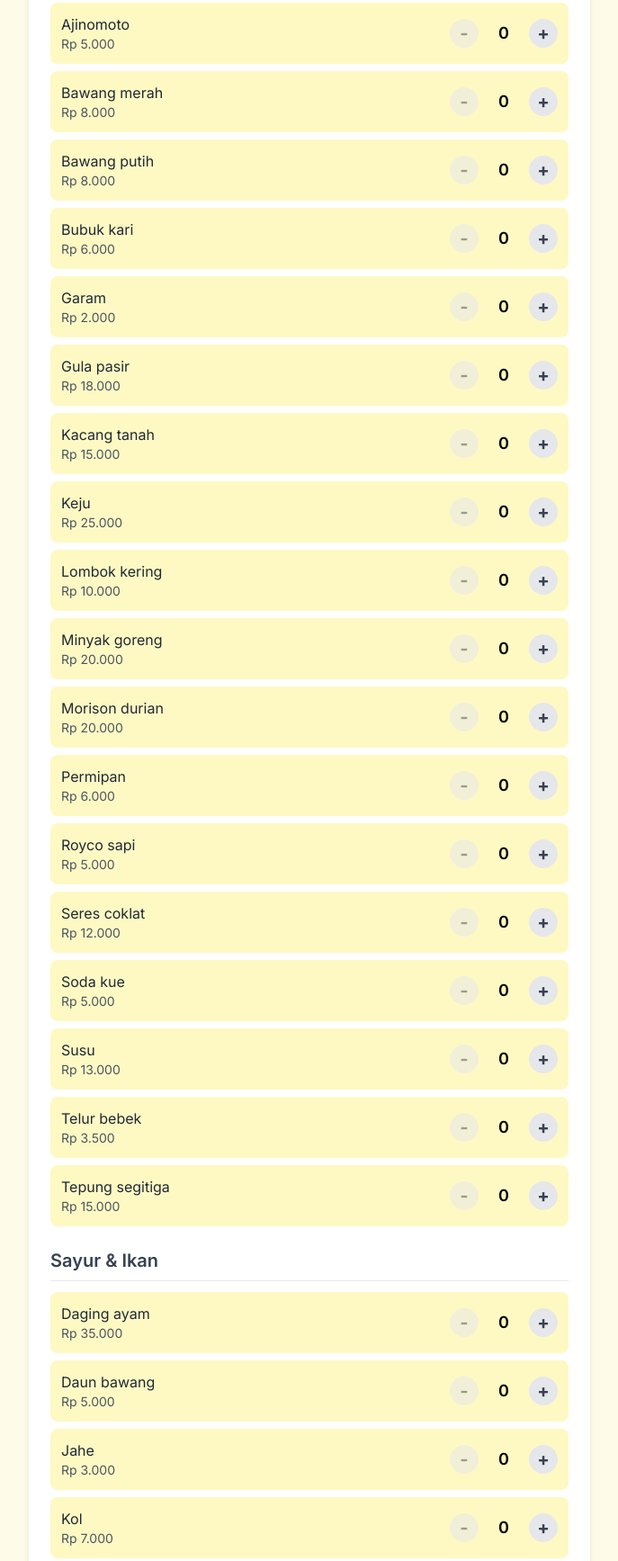
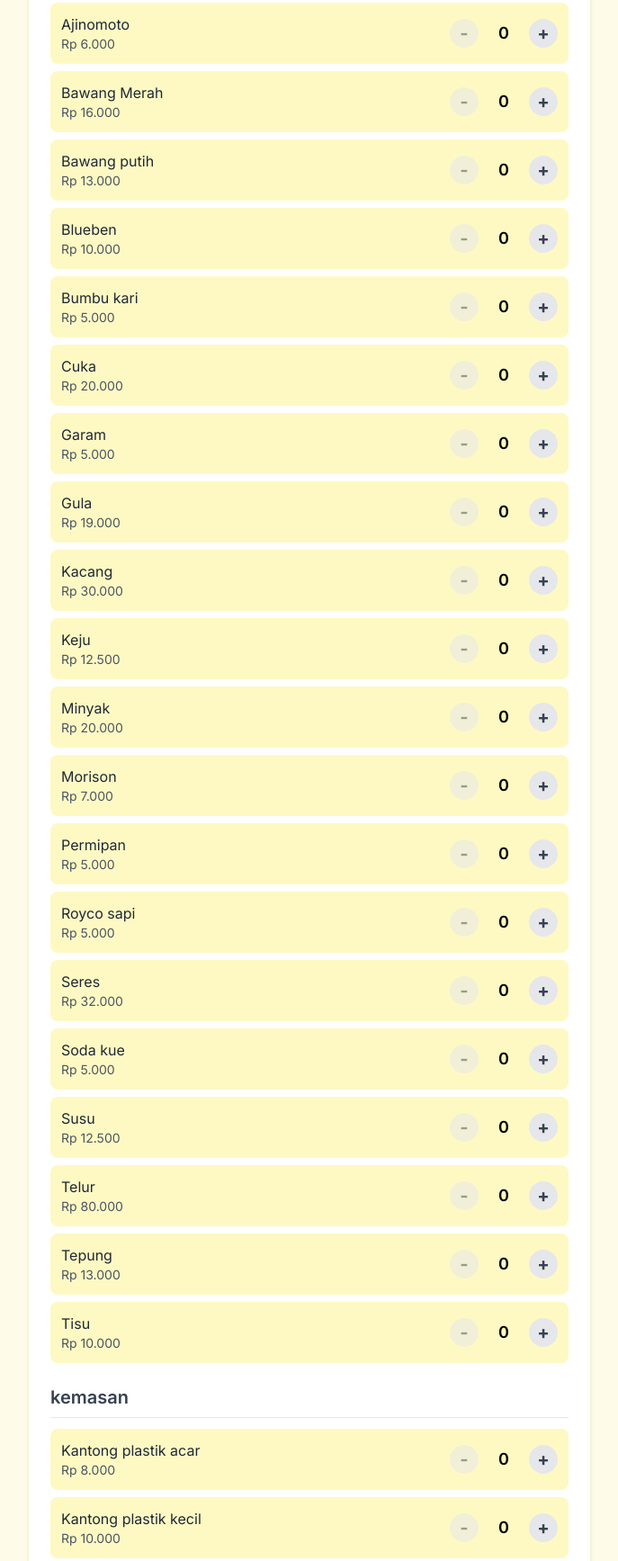
Before and after one commit to sheiloman/belanja, a plain HTML site: page index.html in a window 1280 px wide. Shown: the part 182-1917 px from the top of the page at 90% size, without its empty margins (296-983 px from the left). Drawn offline with nearby package versions, Linux system fonts and the light colour scheme.

Commit message:
Update index.html

```diff
--- a/index.html
+++ b/index.html
@@ -59,12 +59,16 @@
         <header class="relative text-center mb-6">
             <h1 class="text-3xl sm:text-4xl font-bold text-gray-800">Daftar Belanja</h1>
             <p class="text-gray-600">Pilih bahan yang dibutuhkan.</p>
-            <div class="absolute top-0 right-0 flex items-center gap-2">
-                 <button id="fullscreen-btn" class="p-2 text-gray-600 hover:text-blue-600 transition-colors" title="Layar Penuh">
-                    <svg xmlns="http://www.w3.org/2000/svg" class="h-6 w-6" fill="none" viewBox="0 0 24 24" stroke="currentColor" stroke-width="2">
-                      <path stroke-linecap="round" stroke-linejoin="round" d="M4 8V4m0 0h4M4 4l5 5m11-1V4m0 0h-4m4 0l-5 5M4 16v4m0 0h4m-4 0l5-5m11 1v4m0 0h-4m4 0l-5-5" />
-                    </svg>
-                </button>
+
+            <!-- Tombol Fullscreen di Kiri -->
+            <button id="fullscreen-btn" class="absolute top-0 left-0 p-2 text-gray-600 hover:text-blue-600 transition-colors" title="Layar Penuh">
+                <svg xmlns="http://www.w3.org/2000/svg" class="h-6 w-6" fill="none" viewBox="0 0 24 24" stroke="currentColor" stroke-width="2">
+                  <path stroke-linecap="round" stroke-linejoin="round" d="M4 8V4m0 0h4M4 4l5 5m11-1V4m0 0h-4m4 0l-5 5M4 16v4m0 0h4m-4 0l5-5m11 1v4m0 0h-4m4 0l-5-5" />
+                </svg>
+            </button>
+
+            <!-- Tombol Pengaturan di Kanan -->
+            <div class="absolute top-0 right-0 flex items-center">
                 <button id="open-settings-btn" class="p-2 text-gray-600 hover:text-blue-600 transition-colors" title="Pengaturan">
                     <svg xmlns="http://www.w3.org/2000/svg" class="h-6 w-6" fill="none" viewBox="0 0 24 24" stroke="currentColor">
                         <path stroke-linecap="round" stroke-linejoin="round" stroke-width="2" d="M10.325 4.317c.426-1.756 2.924-1.756 3.35 0a1.724 1.724 0 002.573 1.066c1.543-.94 3.31.826 2.37 2.37a1.724 1.724 0 001.065 2.572c1.756.426 1.756 2.924 0 3.35a1.724 1.724 0 00-1.066 2.573c.94 1.543-.826 3.31-2.37 2.37a1.724 1.724 0 00-2.572 1.065c-.426 1.756-2.924 1.756-3.35 0a1.724 1.724 0 00-2.573-1.066c-1.543.94-3.31-.826-2.37-2.37a1.724 1.724 0 00-1.065-2.572c-1.756-.426-1.756-2.924 0-3.35a1.724 1.724 0 001.066-2.573c-.94-1.543.826-3.31 2.37-2.37.996.608 2.296.07 2.572-1.065z"></path>
@@ -143,46 +147,46 @@
         document.addEventListener('DOMContentLoaded', () => {
             // --- DATA STATE ---
             let ingredients = [
-                // Kategori Mama Naura diperbarui
-                { id: 1, category: 'Mama Naura', name: 'Tepung segitiga', price: 15000, quantity: 0 },
-                { id: 2, category: 'Mama Naura', name: 'Telur bebek', price: 3500, quantity: 0 },
-                { id: 3, category: 'Mama Naura', name: 'Gula pasir', price: 18000, quantity: 0 },
-                { id: 4, category: 'Mama Naura', name: 'Minyak goreng', price: 20000, quantity: 0 },
-                { id: 5, category: 'Mama Naura', name: 'Seres coklat', price: 12000, quantity: 0 },
-                { id: 6, category: 'Mama Naura', name: 'Kacang tanah', price: 15000, quantity: 0 },
-                { id: 7, category: 'Mama Naura', name: 'Susu', price: 13000, quantity: 0 },
-                { id: 8, category: 'Mama Naura', name: 'Keju', price: 25000, quantity: 0 },
-                { id: 9, category: 'Mama Naura', name: 'Morison durian', price: 20000, quantity: 0 },
-                { id: 10, category: 'Mama Naura', name: 'Soda kue', price: 5000, quantity: 0 },
-                { id: 11, category: 'Mama Naura', name: 'Permipan', price: 6000, quantity: 0 },
-                { id: 12, category: 'Mama Naura', name: 'Garam', price: 2000, quantity: 0 },
-                { id: 13, category: 'Mama Naura', name: 'Ajinomoto', price: 5000, quantity: 0 },
-                { id: 14, category: 'Mama Naura', name: 'Royco sapi', price: 5000, quantity: 0 },
-                { id: 15, category: 'Mama Naura', name: 'Bawang merah', price: 8000, quantity: 0 },
-                { id: 16, category: 'Mama Naura', name: 'Bawang putih', price: 8000, quantity: 0 },
-                { id: 37, category: 'Mama Naura', name: 'Lombok kering', price: 10000, quantity: 0 },
-                { id: 38, category: 'Mama Naura', name: 'Bubuk kari', price: 6000, quantity: 0 },
+                // Kategori Mama Naura
+                { id: 1, category: 'Mama Naura', name: 'Telur', price: 80000, quantity: 0 },
+                { id: 2, category: 'Mama Naura', name: 'Tepung', price: 13000, quantity: 0 },
+                { id: 3, category: 'Mama Naura', name: 'Gula', price: 19000, quantity: 0 },
+                { id: 4, category: 'Mama Naura', name: 'Minyak', price: 20000, quantity: 0 },
+                { id: 5, category: 'Mama Naura', name: 'Kacang', price: 30000, quantity: 0 },
+                { id: 6, category: 'Mama Naura', name: 'Blueben', price: 10000, quantity: 0 },
+                { id: 7, category: 'Mama Naura', name: 'Susu', price: 12500, quantity: 0 },
+                { id: 8, category: 'Mama Naura', name: 'Soda kue', price: 5000, quantity: 0 },
+                { id: 9, category: 'Mama Naura', name: 'Permipan', price: 5000, quantity: 0 },
+                { id: 10, category: 'Mama Naura', name: 'Garam', price: 5000, quantity: 0 },
+                { id: 11, category: 'Mama Naura', name: 'Ajinomoto', price: 6000, quantity: 0 },
+                { id: 12, category: 'Mama Naura', name: 'Morison', price: 7000, quantity: 0 },
+                { id: 13, category: 'Mama Naura', name: 'Bawang Merah', price: 16000, quantity: 0 },
+                { id: 14, category: 'Mama Naura', name: 'Bawang putih', price: 13000, quantity: 0 },
+                { id: 15, category: 'Mama Naura', name: 'Keju', price: 12500, quantity: 0 },
+                { id: 16, category: 'Mama Naura', name: 'Seres', price: 32000, quantity: 0 },
+                { id: 17, category: 'Mama Naura', name: 'Cuka', price: 20000, quantity: 0 },
+                { id: 18, category: 'Mama Naura', name: 'Royco sapi', price: 5000, quantity: 0 },
+                { id: 19, category: 'Mama Naura', name: 'Bumbu kari', price: 5000, quantity: 0 },
+                { id: 20, category: 'Mama Naura', name: 'Tisu', price: 10000, quantity: 0 },
 
-                // Kategori Sayur & Ikan
-                { id: 17, category: 'Sayur & Ikan', name: 'Daging ayam', price: 35000, quantity: 0 },
-                { id: 32, category: 'Sayur & Ikan', name: 'Timun', price: 5000, quantity: 0 },
-                { id: 33, category: 'Sayur & Ikan', name: 'Kol', price: 7000, quantity: 0 },
-                { id: 18, category: 'Sayur & Ikan', name: 'Daun bawang', price: 5000, quantity: 0 },
-                { id: 34, category: 'Sayur & Ikan', name: 'Rawit', price: 4000, quantity: 0 },
-                { id: 35, category: 'Sayur & Ikan', name: 'Jahe', price: 3000, quantity: 0 },
-                { id: 36, category: 'Sayur & Ikan', name: 'Kunyit', price: 3000, quantity: 0 },
+                // Kategori kemasan
+                { id: 21, category: 'kemasan', name: 'Kertas Nasi', price: 35000, quantity: 0 },
+                { id: 22, category: 'kemasan', name: 'Kotak R3', price: 45000, quantity: 0 },
+                { id: 23, category: 'kemasan', name: 'Kantong plastik tanggung', price: 10000, quantity: 0 },
+                { id: 24, category: 'kemasan', name: 'Kantong plastik kecil', price: 10000, quantity: 0 },
+                { id: 25, category: 'kemasan', name: 'Kantong plastik acar', price: 8000, quantity: 0 },
+                { id: 26, category: 'kemasan', name: 'Karet', price: 15000, quantity: 0 },
 
-                // Kategori Kemasan
-                { id: 24, category: 'Kemasan', name: 'Kantong plastik tanggung', price: 10000, quantity: 0 },
-                { id: 25, category: 'Kemasan', name: 'Kantong plastik kecil', price: 8000, quantity: 0 },
-                { id: 26, category: 'Kemasan', name: 'Kantong plastik acar', price: 5000, quantity: 0 },
-                { id: 29, category: 'Kemasan', name: 'Kertas nasi', price: 15000, quantity: 0 },
-                { id: 30, category: 'Kemasan', name: 'Kotak', price: 25000, quantity: 0 },
-                { id: 31, category: 'Kemasan', name: 'Karet', price: 5000, quantity: 0 },
+                // Kategori Sayuran & ikan
+                { id: 27, category: 'Sayuran & ikan', name: 'Timun', price: 7000, quantity: 0 },
+                { id: 28, category: 'Sayuran & ikan', name: 'Kol', price: 14000, quantity: 0 },
+                { id: 29, category: 'Sayuran & ikan', name: 'Daun bawang', price: 45000, quantity: 0 },
+                { id: 30, category: 'Sayuran & ikan', name: 'Jahe', price: 10000, quantity: 0 },
+                { id: 31, category: 'Sayuran & ikan', name: 'Kunyit', price: 10000, quantity: 0 },
+                { id: 32, category: 'Sayuran & ikan', name: 'Daging Ayam', price: 100000, quantity: 0 },
 
                 // Kategori Lain-lain
-                { id: 27, category: 'Lain-lain', name: 'Gas LPG 3kg', price: 25000, quantity: 0 },
-                { id: 28, category: 'Lain-lain', name: 'Tisu & Lap', price: 12000, quantity: 0 },
+                { id: 33, category: 'Lain-lain', name: 'Gas LPG 3kg', price: 40000, quantity: 0 },
             ];
 
             // --- GET ELEMENTS ---
@@ -214,7 +218,7 @@
                 if (Object.keys(groupedIngredients).length === 0) {
                      shoppingListContainer.innerHTML = `<p class="text-center text-gray-500 py-8">Daftar belanja kosong. Tambahkan item melalui menu pengaturan.</p>`;
                 } else {
-                    const categoryOrder = ['Mama Naura', 'Sayur & Ikan', 'Kemasan', 'Lain-lain'];
+                    const categoryOrder = ['Mama Naura', 'kemasan', 'Sayuran & ikan', 'Lain-lain'];
 
                     const sortedCategories = Object.keys(groupedIngredients).sort((a, b) => {
                         const indexA = categoryOrder.indexOf(a);
```
